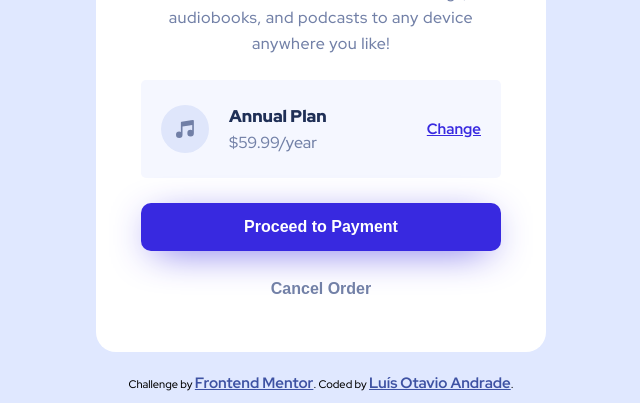
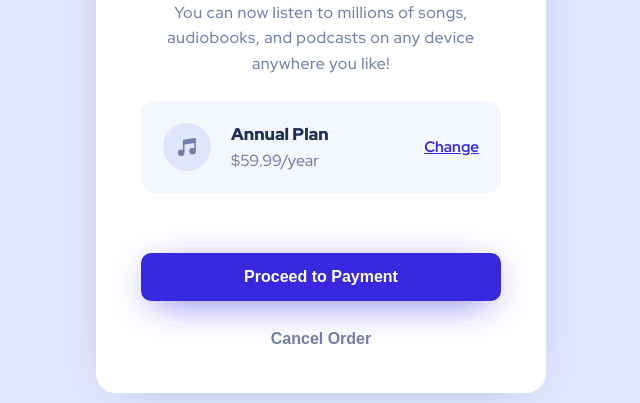
Before and after one commit to luis291099/order-summary-challenge, a plain HTML site: page index.html in a window 1280 px wide. Shown: the part 397-800 px from the top of the page, without its empty margins (319-959 px from the left). Drawn offline with Linux system fonts and the light colour scheme.

Commit message:
Novo modelo do readme

```diff
--- a/index.html
+++ b/index.html
@@ -9,32 +9,26 @@
   <link rel="stylesheet" href="./style/reset.css">
 </head>
 <body>
-
   <main>
     <article class="card">
       <header class="card__header"></header>
       <div class="card__body">
         <h1 class="card__body-title">Order Summary</h1>
-        <p class="card__body-txt">You can now listen to millions of songs, audiobooks, and podcasts to any device anywhere you like!</p>
+        <p class="card__body-txt">You can now listen to millions of songs, audiobooks, and podcasts on any device anywhere you like!</p>
         <div class="plan">
           <img src="./images/icon-music.svg" alt="" class="plan__icon">
           <div class="plan__description">
             <h2>Annual Plan</h2>
             <p>$59.99/year</p>
           </div>
-          <a href="">Change</a>
+          <a href>Change</a>
         </div>
-        <div class="card__footer">
-          <button class="btn btn__dark">Proceed to Payment</button>
-          <button class="btn btn__default">Cancel Order</button>
-        </div>
+      </div>
+      <div class="card__footer">
+        <button class="btn btn__dark">Proceed to Payment</button>
+        <button class="btn btn__default">Cancel Order</button>
       </div>
     </article>
   </main>
-
-  <footer class="attribution">
-    Challenge by <a href="https://www.frontendmentor.io?ref=challenge" target="_blank">Frontend Mentor</a>.
-    Coded by <a href="#">Luís Otavio Andrade</a>.
-  </footer>
 </body>
 </html>
--- a/style/style.scss
+++ b/style/style.scss
@@ -9,6 +9,8 @@ $bright-blue: hsl(245, 75%, 52%);
 $very-pale-blue: hsl(225, 100%, 98%);
 $desaturated-blue: hsl(224, 23%, 55%);
 $dark-blue: hsl(223, 47%, 23%);
+$white: hsl(0, 0%, 100%);
+$mobile-width: 375px;
 
 body {
     font-family: 'Red Hat Display', sans-serif;
@@ -19,8 +21,9 @@ body {
 
 a {
     font-weight: 700;
-    font-size: 15px;
+    font-size: 0.95rem;
     color: $bright-blue;
+    transition: 0.2s;
 
     &:hover {
         text-decoration: none;
@@ -29,25 +32,31 @@ a {
 }
 
 main {
-    display: flex;
-    align-items: center;
-    justify-content: center;
+    overflow: auto;
+    overflow-x: hidden;
     width: 100vw;
     height: 100vh;
     background: url('./../images/pattern-background-desktop.svg') no-repeat top center fixed;
     background-size: contain;
-    padding: 0px 10px;
+    padding: 0 1rem;
 
-    @media screen and (max-width: 375px) {
-        padding: 0px 20px;
+    @media screen and (max-width: $mobile-width) {
         background: url('./../images/pattern-background-mobile.svg') no-repeat top center fixed;
     }
 }
 
 .card {
+    margin: auto;
+    margin-top: 10vh;
+    margin-bottom: 10vh;
     width: 450px;
-    background-color: white;
+    background-color: $white;
     border-radius: 20px;
+    box-shadow: 0px 8px 50px -30px $desaturated-blue;
+
+    @media screen and (max-width: 450px) {
+        width: 100%;
+    }
 
     &__header {
         border-radius: 20px 20px 0px 0px;
@@ -62,10 +71,10 @@ main {
 
     &__body {
         text-align: center;
-        padding: 25px 45px;
+        padding: 16px 45px;
 
-        @media screen and (max-width: 375px) {
-            padding: 20px 28px;
+        @media screen and (max-width: $mobile-width) {
+            padding: 20px 22px;
         }
 
         &-title {
@@ -74,7 +83,7 @@ main {
             color: $dark-blue;
             margin-bottom: 16px;
 
-            @media screen and (max-width: 375px) {
+            @media screen and (max-width: $mobile-width) {
                 font-size: 24px;
             }
         }
@@ -86,8 +95,9 @@ main {
             letter-spacing: 0.5px;
             margin-bottom: 24px;
             line-height: 1.6;
+            padding: 0px 10px;
 
-            @media screen and (max-width: 375px) {
+            @media screen and (max-width: $mobile-width) {
                 font-size: 15px;
             }
         }
@@ -96,18 +106,23 @@ main {
     &__footer {
         display: flex;
         flex-direction: column;
+        padding: 16px 45px;
+
+        @media screen and (max-width: $mobile-width) {
+            padding: 20px 22px;
+        }
     }
 }
 
 .plan {
-    padding: 25px 20px;
+    padding: 22px;
     background-color: $very-pale-blue;
     display: flex;
     align-items: center;
-    border-radius: 5px;
-    margin-bottom: 25px;
+    border-radius: 14px;
+    margin-bottom: 28px;
 
-    @media screen and (max-width: 375px) {
+    @media screen and (max-width: $mobile-width) {
         padding: 20px 15px;
     }
 
@@ -131,7 +146,7 @@ main {
             color: $dark-blue;
             margin-bottom: 5px;
 
-            @media screen and (max-width: 375px) {
+            @media screen and (max-width: $mobile-width) {
                 font-size: 14px;
             }
         }
@@ -153,7 +168,7 @@ main {
 
     &__dark {
         background-color: $bright-blue;
-        color: white;
+        color: $white;
         box-shadow: 0px 8px 40px -13px $bright-blue;
 
         &:hover {
@@ -171,20 +186,3 @@ main {
         }
     }
 }
-
-footer {
-    position: fixed;
-    bottom: 0;
-    left: 0;
-}
-
-.attribution {
-    font-size: 11px;
-    text-align: center;
-    width: 100%;
-    padding: 10px 5px;
-
-    a {
-        color: hsl(228, 45%, 44%);
-    }
-}
```
Also changed, not shown: design/screenshot.png (added), style/style.css, 3 other files.
